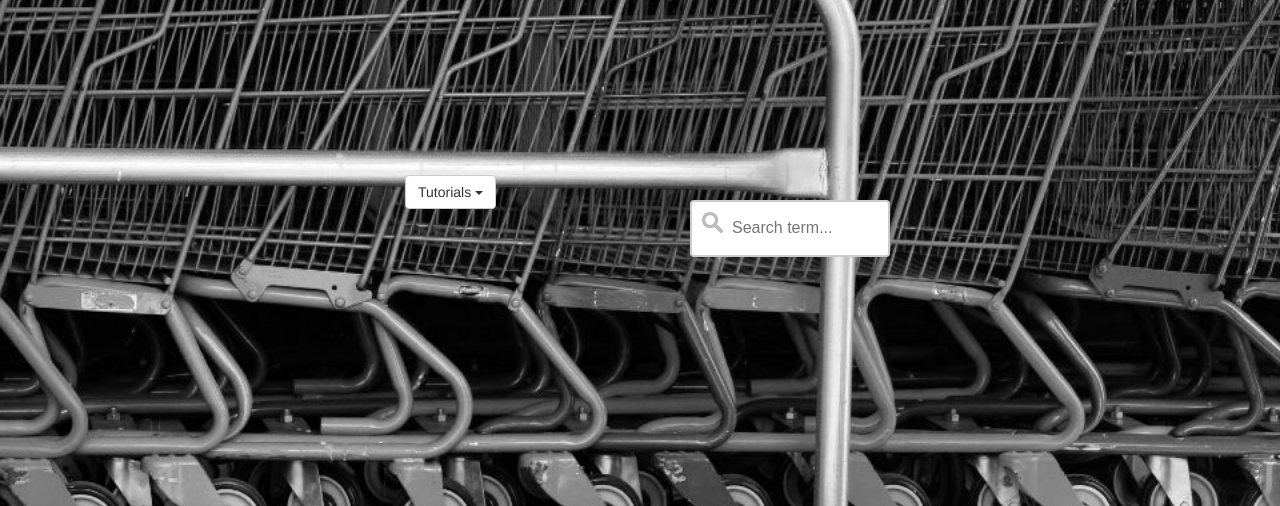
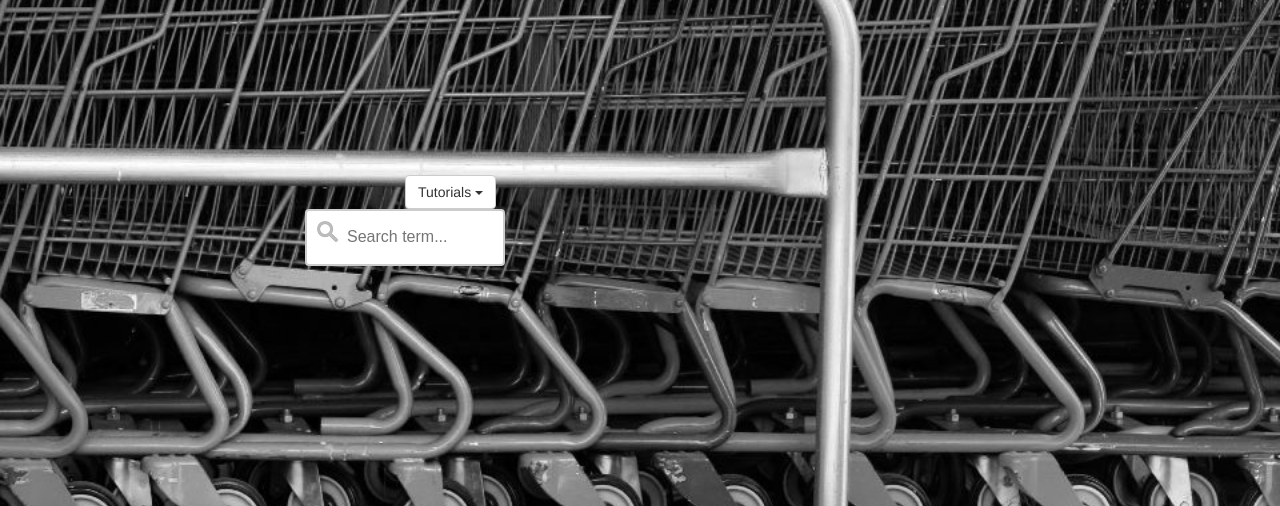
Before and after one commit to diglungdig/ShoprClone, a Flask app: page / in a window 1280 px wide. Shown: the part 200-706 px from the top of the page. Run offline with Flask 2, Linux system fonts and the light colour scheme; the visitor is signed in with stand-in values (Sample User, id 1); some libraries are stand-ins or nearby versions.

Commit message:
change css for index

```diff
--- a/static/styles/index-styles.css
+++ b/static/styles/index-styles.css
@@ -67,8 +67,6 @@ input[type=text] {
     -webkit-transition: width 0.4s ease-in-out;
     transition: width 0.4s ease-in-out;
     position: absolute;
-    top: 50%;
-    left: 50%;
     margin: 0 0 0 -100px
 }
 input[type=text]:focus {
```
